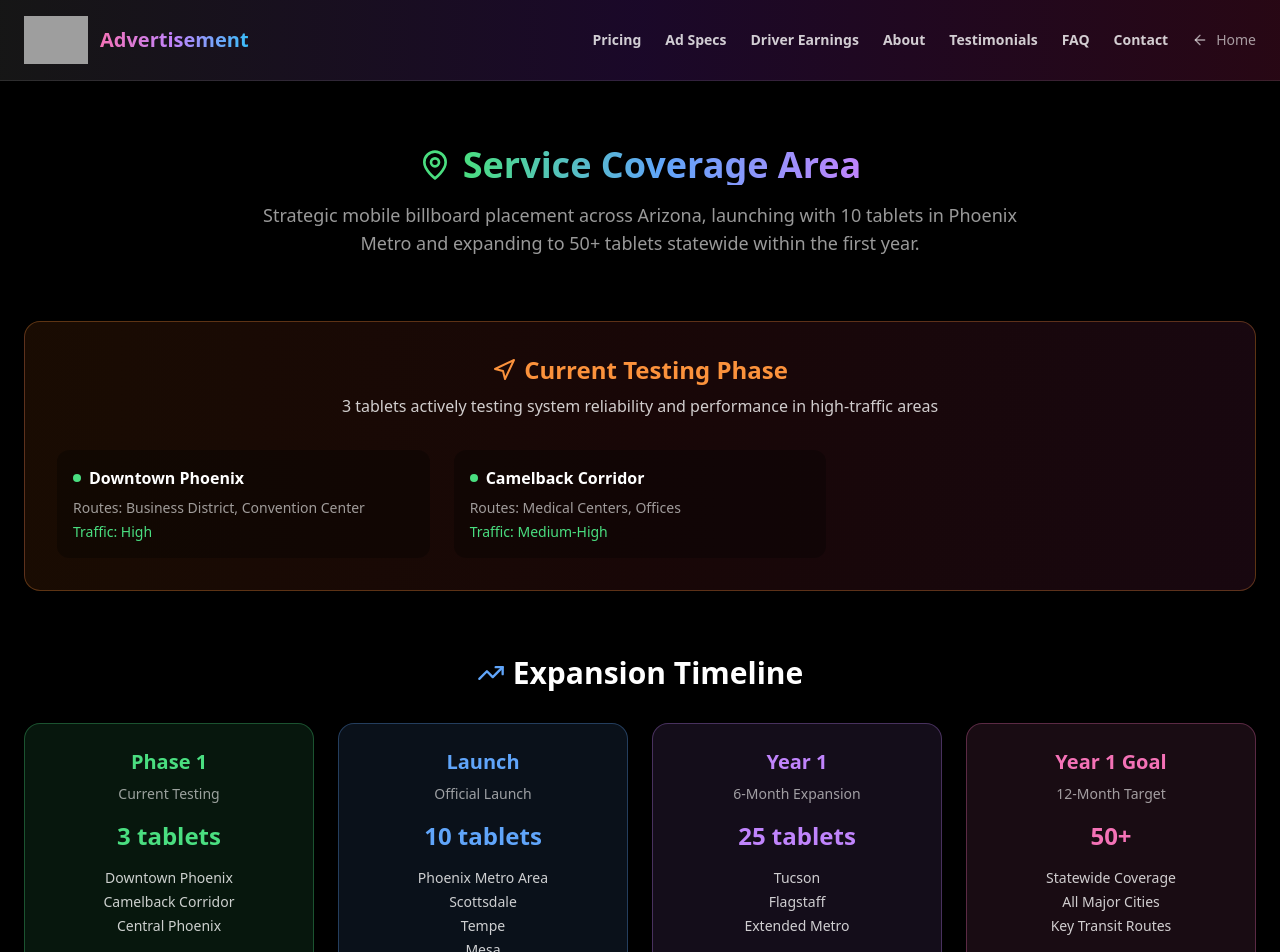
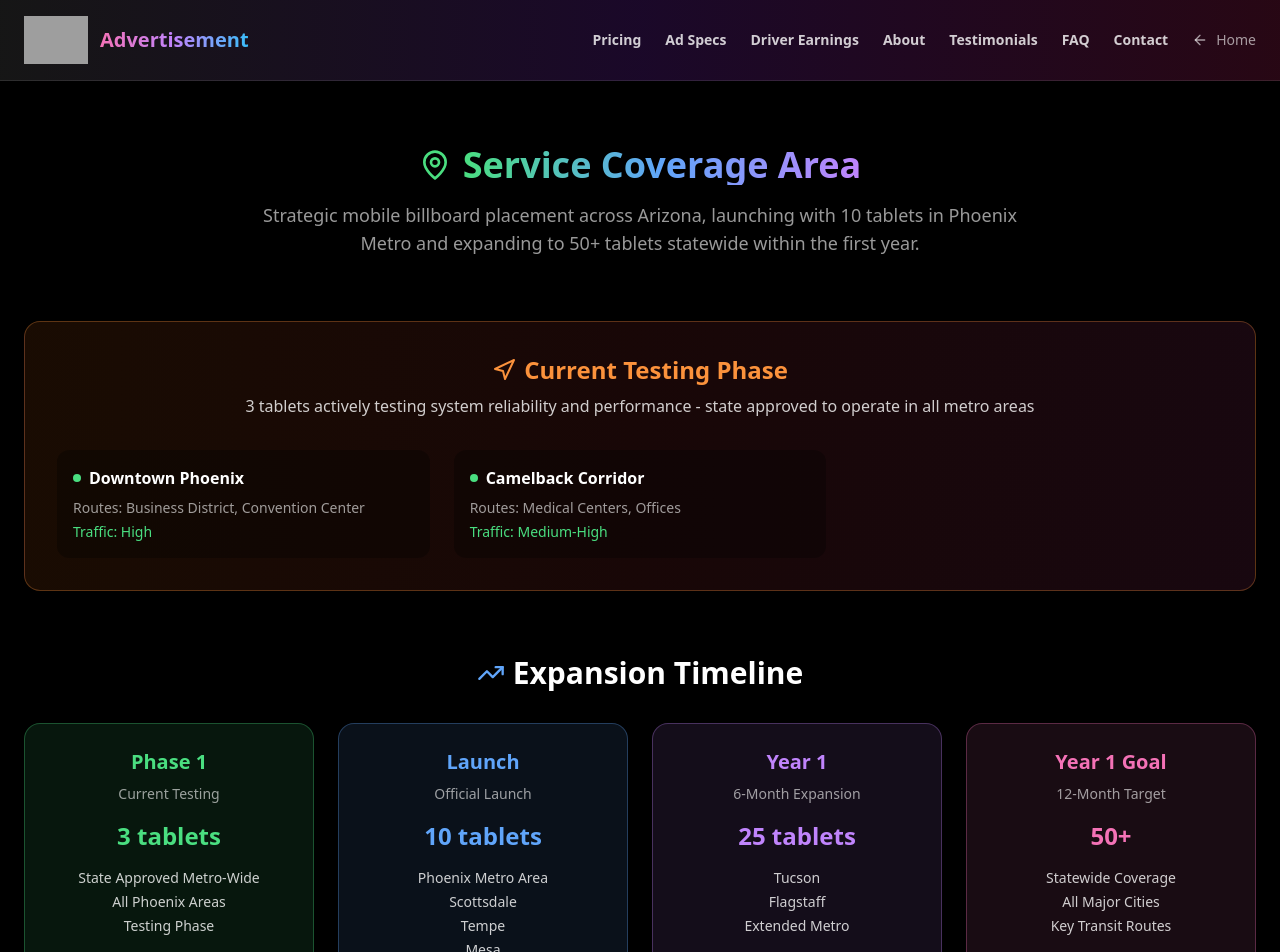
Before and after one commit to bruiz068/migo-website, a Next.js app: page /service-area in a window 1280 px wide. Shown: the top 952 px of the page. Built offline with nearby package versions, Linux system fonts and the light colour scheme; no server answers; grey boxes are pictures that could not be loaded.

Commit message:
Update testing phase to show state approval for metro-wide operations

```diff
--- a/app/service-area/page.tsx
+++ b/app/service-area/page.tsx
@@ -13,7 +13,7 @@ export default function ServiceAreaPage() {
     {
       phase: "Phase 1",
       timeline: "Current Testing",
-      areas: ["Downtown Phoenix", "Camelback Corridor", "Central Phoenix"],
+      areas: ["State Approved Metro-Wide", "All Phoenix Areas", "Testing Phase"],
       tablets: 3,
       color: "text-green-400",
       bgColor: "bg-green-400/10",
@@ -119,7 +119,7 @@ export default function ServiceAreaPage() {
                 <Navigation size={24} />
                 Current Testing Phase
               </h2>
-              <p className="text-white/80">3 tablets actively testing system reliability and performance in high-traffic areas</p>
+              <p className="text-white/80">3 tablets actively testing system reliability and performance - state approved to operate in all metro areas</p>
             </div>
 
             <div className="grid md:grid-cols-3 gap-6">
```
